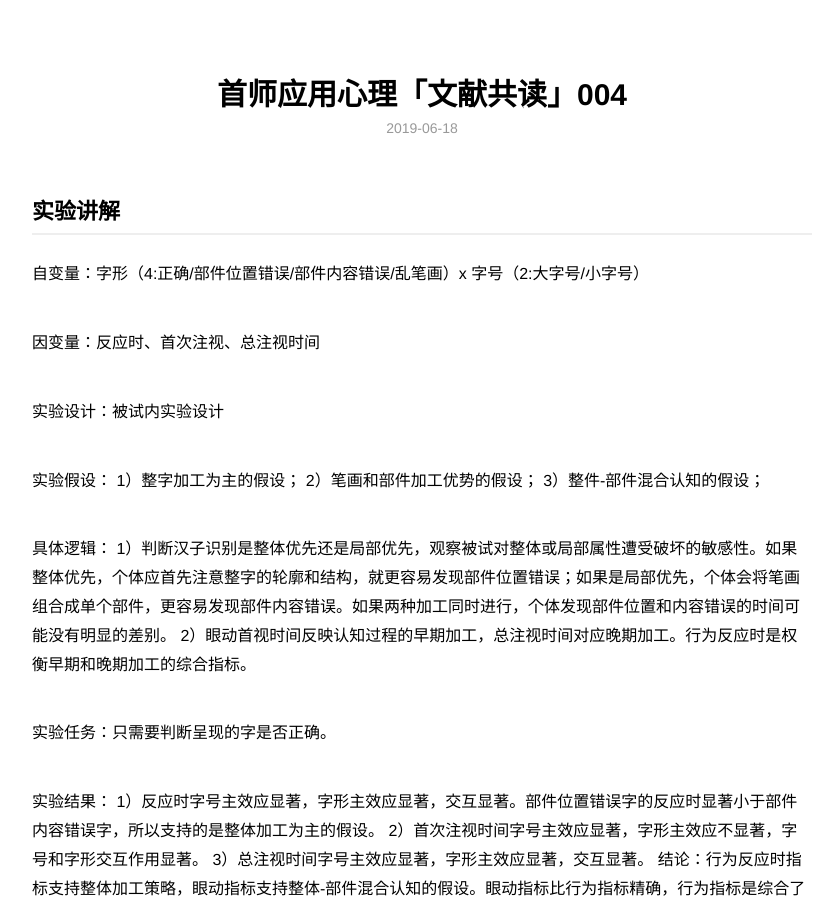
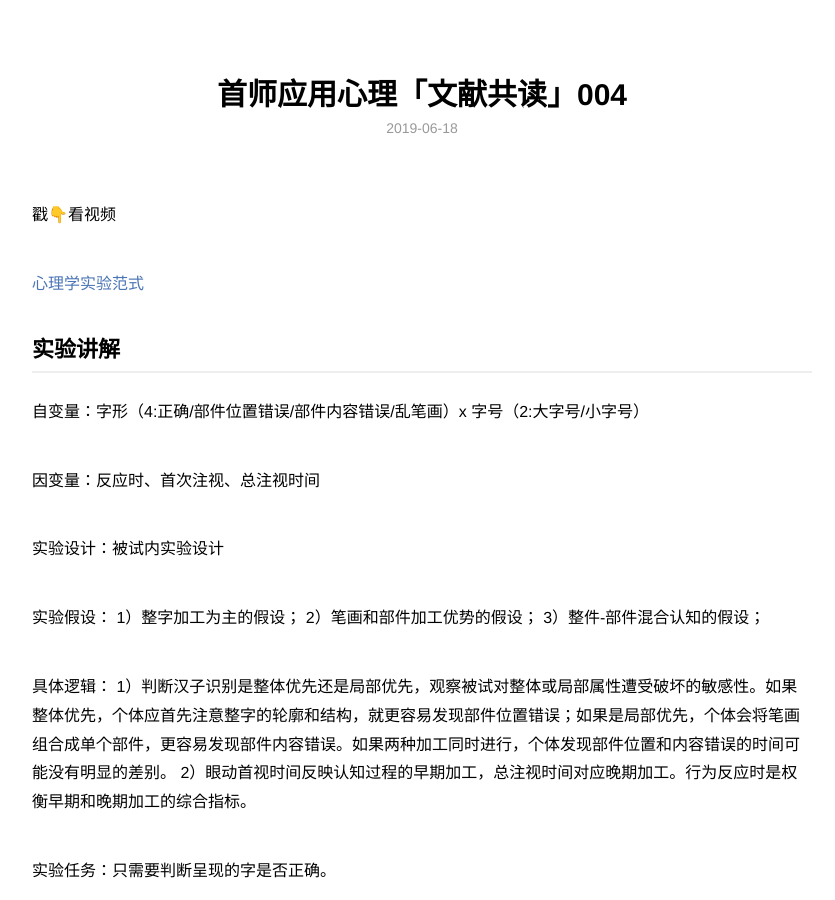
Before and after one commit to zapp926/cnu.github.io, a Jekyll site: the page built from _posts/2019-06-18-Paper-exp04.md, in a window 1280 px wide and 900 px high. Shown: the whole window, without its empty margins (218-1053 px from the left). Built offline with Jekyll 4.4.1, drawn with Linux system fonts in a browser that asks for light colours.

Commit message:
Update 2019-06-18-Paper-exp04.md

```diff
--- a/_posts/2019-06-18-Paper-exp04.md
+++ b/_posts/2019-06-18-Paper-exp04.md
@@ -4,6 +4,10 @@ title: 首师应用心理「文献共读」004
 category: blog
 description: 共读文献才能打通「实验」与「统计」的双重枷锁。
 ---
+
+戳👇看视频
+
+[心理学实验范式](http://1257355643.vod2.myqcloud.com/a589a973vodtranscq1257355643/e374ae9b5285890790428753299/v.f30.mp4)
 
 ## 实验讲解
 
```
